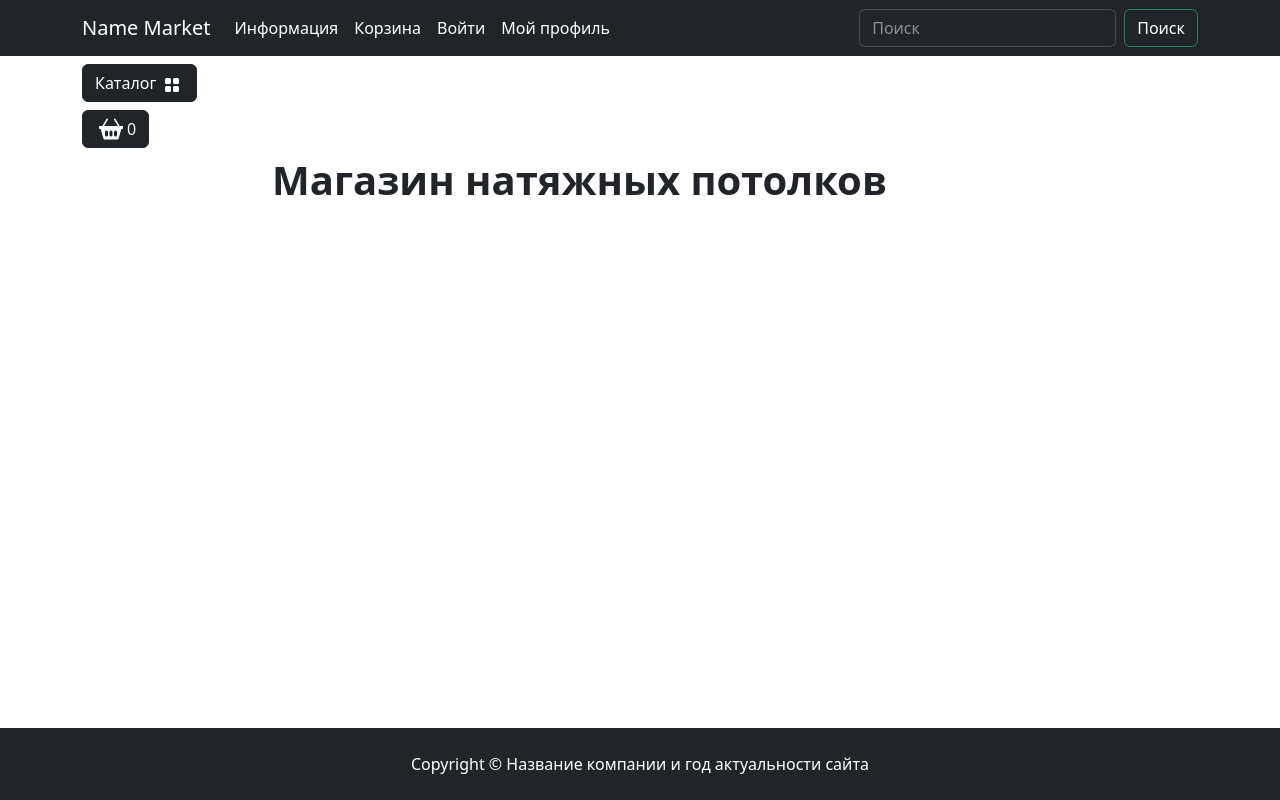
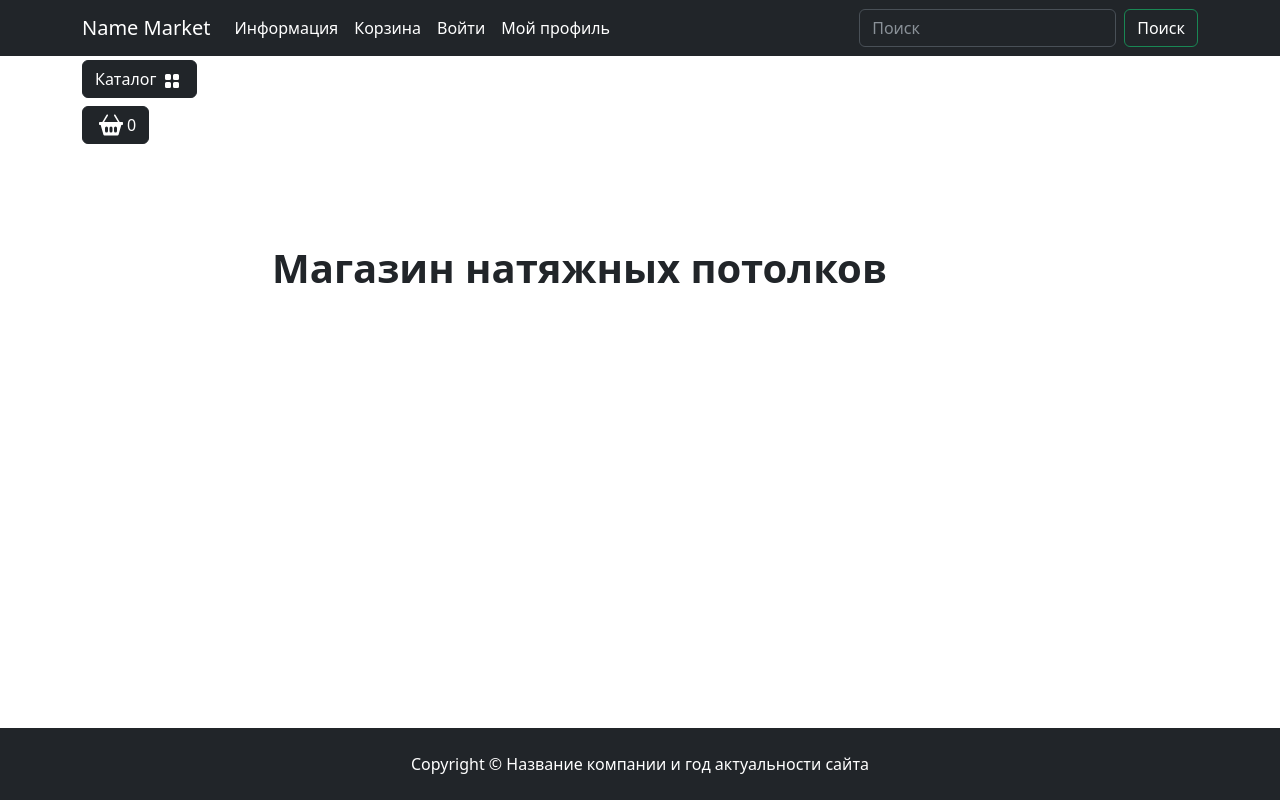
Before and after one commit to Sanya2509kor/testsite2025, a plain HTML site: page index.html in a window 1280 px wide. Drawn offline with Linux system fonts and the light colour scheme.

Commit message:
Update index.html

```diff
--- a/index.html
+++ b/index.html
@@ -73,8 +73,8 @@
     </header>
     <section>
         <div class="container">
-            <!-- Каталог и корзина с фиксированным расположением на странице -->
-            <div class="row mt-1 position-fixed z-3">
+            <!-- Каталог и корзина -->
+            <div class="row mt-1 z-3">
                 <!-- Каталог -->
                 <div class="dropdown mb-2">
                     <button class="btn btn-secondary dropdown-toggle btn-dark" type="button" data-bs-toggle="dropdown"
```
